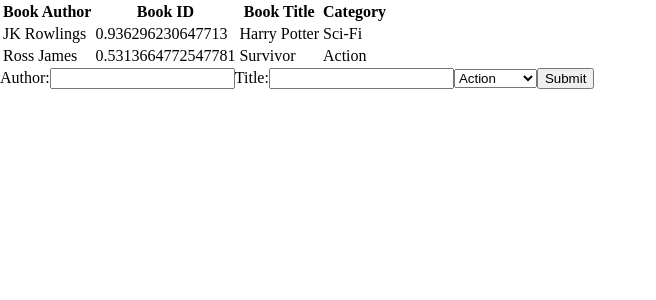
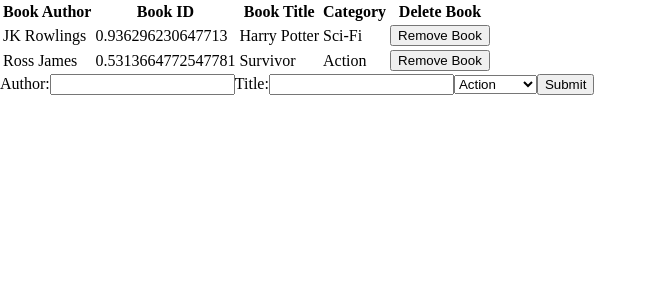
Before and after one commit to Osong-Michael/React-and-Redux-Book-App, a React (Create React App) app: page / in a window 1280 px wide. Shown: the top 300 px of the page, without its empty margins (0-656 px from the left). Built offline with nearby package versions, Linux system fonts and the light colour scheme.

Commit message:
Implement Remove book functionality

```diff
--- a/src/components/Book.js
+++ b/src/components/Book.js
@@ -2,7 +2,8 @@ import React from 'react';
 import PropTypes from 'prop-types';
 
 // eslint-disable-next-line arrow-body-style
-const Book = ({ book }) => {
+const Book = ({ book, removeBooks }) => {
+  const myFunc = bookz => { removeBooks(bookz); };
   const {
     author, id, title, category,
   } = book;
@@ -12,6 +13,11 @@ const Book = ({ book }) => {
       <td>{id}</td>
       <td>{title}</td>
       <td>{category}</td>
+      <td>
+        <button type="button" onClick={() => myFunc(book)}>
+          Remove Book
+        </button>
+      </td>
     </tr>
   );
 };
@@ -23,6 +29,7 @@ Book.propTypes = {
     title: PropTypes.string.isRequired,
     category: PropTypes.string.isRequired,
   }).isRequired,
+  removeBooks: PropTypes.func.isRequired,
 };
 
 export default Book;
--- a/src/containers/BooksForm.js
+++ b/src/containers/BooksForm.js
@@ -1,5 +1,4 @@
 /* eslint-disable react/destructuring-assignment */
-/* eslint-disable arrow-body-style */
 import React, { Component } from 'react';
 import { connect } from 'react-redux';
 import { createBook } from '../actions/index';
@@ -78,10 +77,8 @@ class BookForm extends Component {
   }
 }
 
-const mapDispatchToProps = dispatch => {
-  return {
-    createBook: book => { dispatch(createBook(book)); },
-  };
-};
+const mapDispatchToProps = dispatch => ({
+  createBook: book => { dispatch(createBook(book)); },
+});
 
 export default connect(null, mapDispatchToProps)(BookForm);
--- a/src/containers/BooksList.js
+++ b/src/containers/BooksList.js
@@ -2,11 +2,17 @@ import React from 'react';
 import { connect } from 'react-redux';
 import PropTypes from 'prop-types';
 import Book from '../components/Book';
+import { removeBook } from '../actions/index';
 
-function BooksList({ books }) {
+function BooksList({ books, removeBook }) {
+  const removeBooks = book => {
+    removeBook(book);
+  };
+
   const bookList = books.map(book => (
-    <Book book={book} key={Math.random()} />
+    <Book book={book} key={Math.random()} removeBooks={removeBooks} />
   ));
+
   return (
     <div>
       <table>
@@ -16,6 +22,7 @@ function BooksList({ books }) {
             <th>Book ID</th>
             <th>Book Title</th>
             <th>Category</th>
+            <th>Delete Book</th>
           </tr>
         </thead>
         <tbody>
@@ -30,10 +37,15 @@ const mapStateToProps = state => ({ books: state.booksReducer.books });
 
 BooksList.propTypes = {
   books: PropTypes.arrayOf(PropTypes.object),
+  removeBook: PropTypes.func.isRequired,
 };
 
 BooksList.defaultProps = {
   books: [],
 };
 
-export default connect(mapStateToProps)(BooksList);
+const mapDispatchToProps = dispatch => ({
+  removeBook: book => { dispatch(removeBook(book)); },
+});
+
+export default connect(mapStateToProps, mapDispatchToProps)(BooksList);
```
